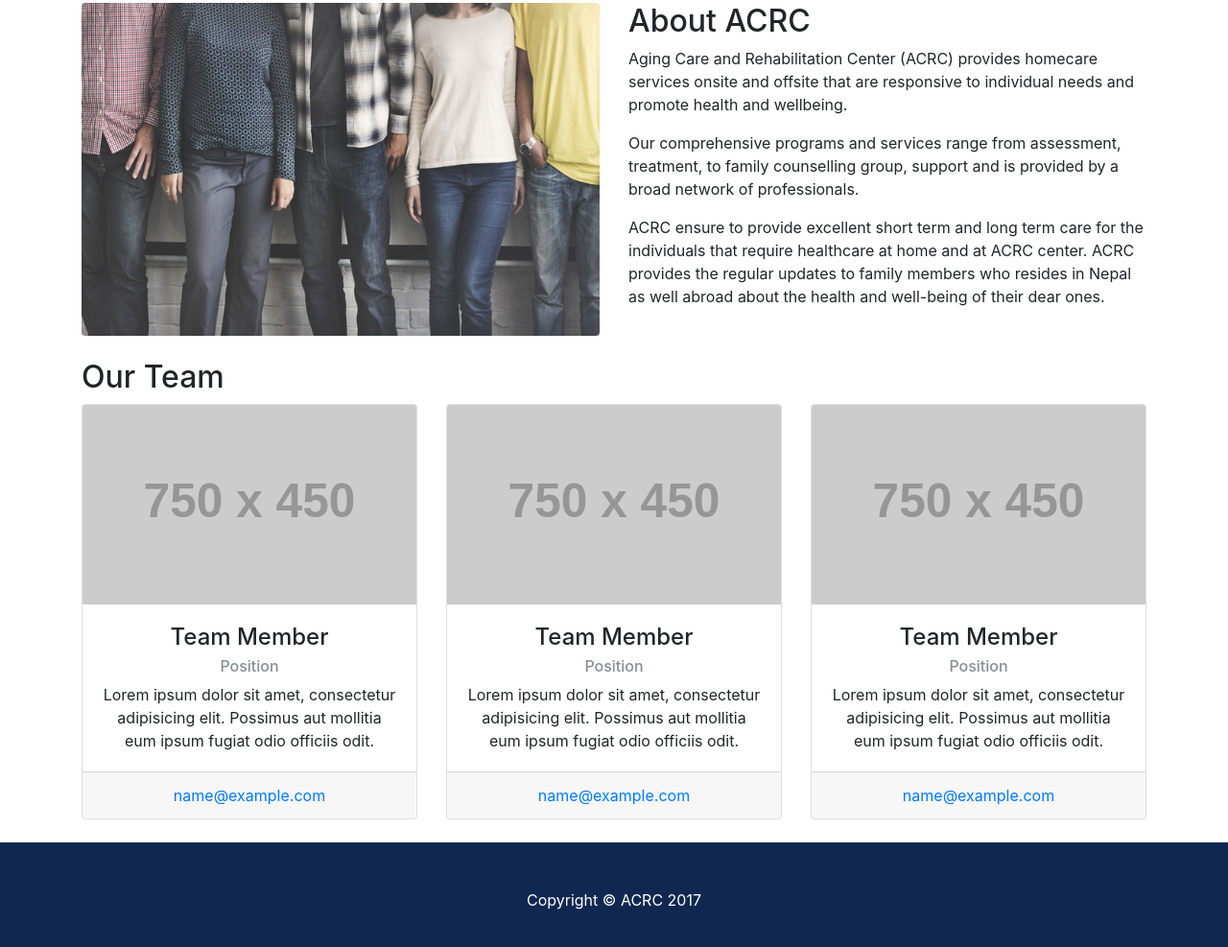
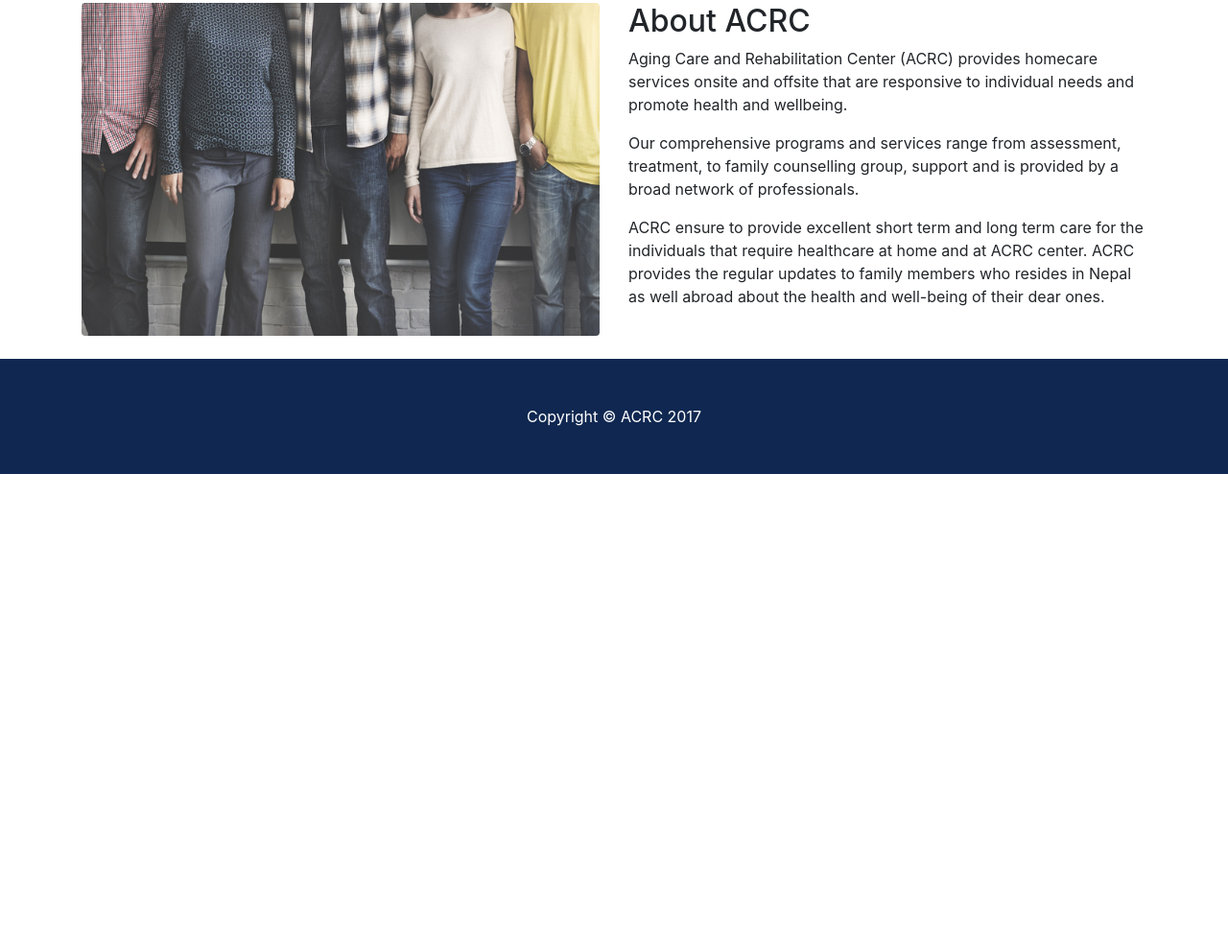
Before and after one commit to acrcnepal/acrcnepal.github.io, a website: page about.html in a window 1280 px wide. Shown: the part 165-1152 px from the top of the page at 96% size. After the commit the page ends 800 px from the top, so only its background shows below. Drawn offline with Linux system fonts and the light colour scheme; placeholder pictures from the web are drawn by us.

Commit message:
removed team member page - re-organized services

```diff
--- a/about.html
+++ b/about.html
@@ -74,49 +74,9 @@
       <!-- /.row -->
 
       <!-- Team Members -->
-      <h2>Our Team</h2>
 
-      <div class="row">
-        <div class="col-lg-4 mb-4">
-          <div class="card h-100 text-center">
-            <img class="card-img-top" src="http://placehold.it/750x450" alt="">
-            <div class="card-body">
-              <h4 class="card-title">Team Member</h4>
-              <h6 class="card-subtitle mb-2 text-muted">Position</h6>
-              <p class="card-text">Lorem ipsum dolor sit amet, consectetur adipisicing elit. Possimus aut mollitia eum ipsum fugiat odio officiis odit.</p>
-            </div>
-            <div class="card-footer">
-              <a href="#">name@example.com</a>
-            </div>
-          </div>
-        </div>
-        <div class="col-lg-4 mb-4">
-          <div class="card h-100 text-center">
-            <img class="card-img-top" src="http://placehold.it/750x450" alt="">
-            <div class="card-body">
-              <h4 class="card-title">Team Member</h4>
-              <h6 class="card-subtitle mb-2 text-muted">Position</h6>
-              <p class="card-text">Lorem ipsum dolor sit amet, consectetur adipisicing elit. Possimus aut mollitia eum ipsum fugiat odio officiis odit.</p>
-            </div>
-            <div class="card-footer">
-              <a href="#">name@example.com</a>
-            </div>
-          </div>
-        </div>
-        <div class="col-lg-4 mb-4">
-          <div class="card h-100 text-center">
-            <img class="card-img-top" src="http://placehold.it/750x450" alt="">
-            <div class="card-body">
-              <h4 class="card-title">Team Member</h4>
-              <h6 class="card-subtitle mb-2 text-muted">Position</h6>
-              <p class="card-text">Lorem ipsum dolor sit amet, consectetur adipisicing elit. Possimus aut mollitia eum ipsum fugiat odio officiis odit.</p>
-            </div>
-            <div class="card-footer">
-              <a href="#">name@example.com</a>
-            </div>
-          </div>
-        </div>
-      </div>
+
+
 
 
 
@@ -130,7 +90,7 @@
     <!-- Footer -->
     <footer class="py-5 bg-dark">
       <div class="container">
-        <p class="m-0 text-center text-white">Copyright &copy; ACRC 2017</p>
+        <p class="m-0 text-center text-white">Copyright © ACRC 2017</p>
       </div>
       <!-- /.container -->
     </footer>
```
Also changed, not shown: services.html (+3 -3 lines).
